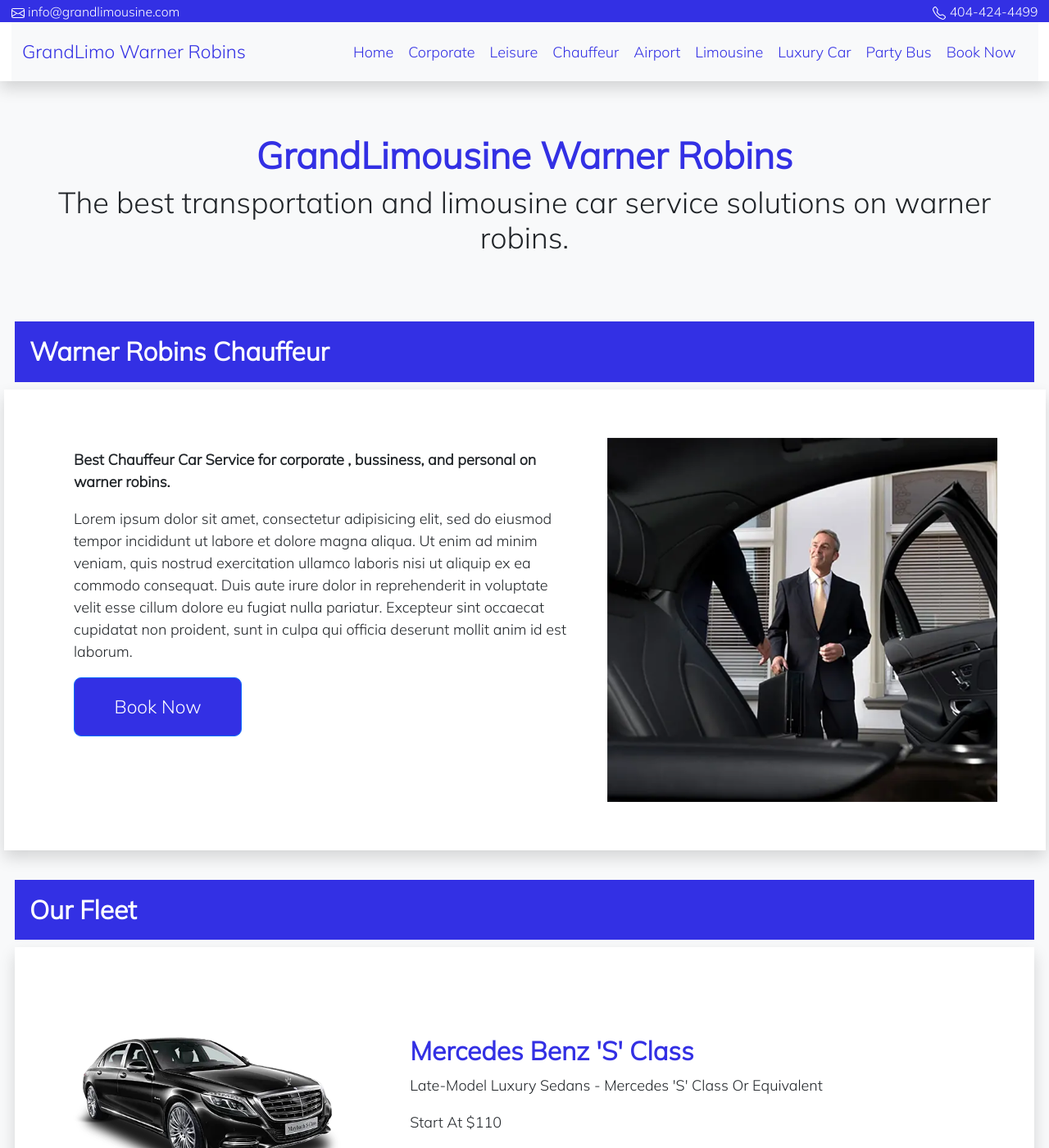
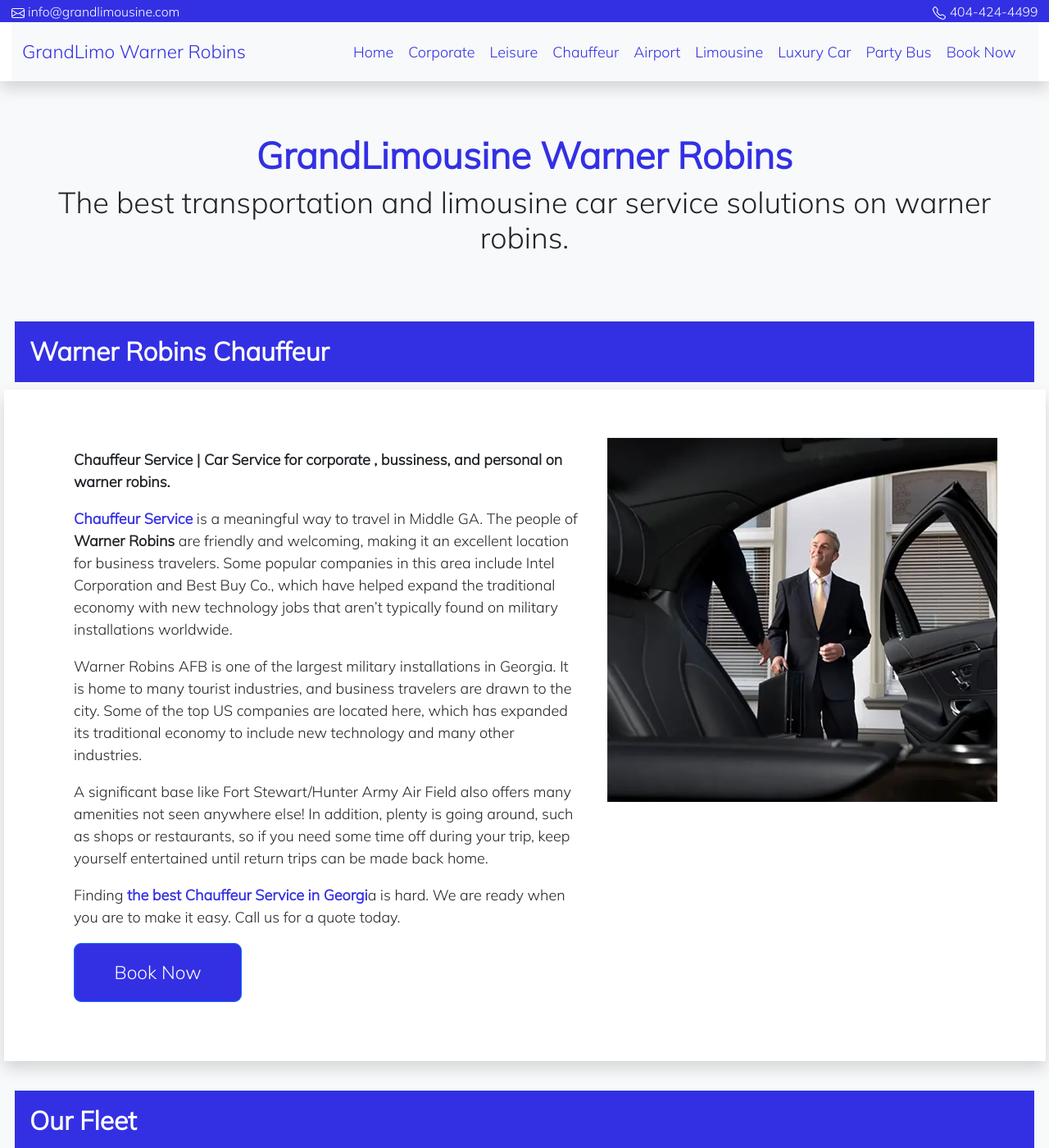
Before and after one commit to wynngrand/grandlimowarner-robins, a Jekyll site: the page built from _posts/2022-08-09-chauffeur.md, in a window 1280 px wide and 1400 px high. Shown: the whole window at 82% size. Built offline with Jekyll 4.4.1, drawn with Linux system fonts in a browser that asks for light colours; some of the changed text lies outside the part shown.

Commit message:
Update from Forestry.io wynngrand updated _posts/2022-08-09-chauffeur.md

```diff
--- a/_posts/2022-08-09-chauffeur.md
+++ b/_posts/2022-08-09-chauffeur.md
@@ -3,9 +3,15 @@ layout: post
 navname: Chauffeur
 permalink: "/chauffeur.html"
 title: Warner Robins Chauffeur
-description: Best Chauffeur Car Service for corporate , bussiness, and personal on
-  warner robins.
+description: Chauffeur Service  | Car Service for corporate , bussiness, and personal
+  on warner robins.
 cover: "/assets/img/macon Sight Seeing Service.webp"
 
 ---
-Lorem ipsum dolor sit amet, consectetur adipisicing elit, sed do eiusmod tempor incididunt ut labore et dolore magna aliqua. Ut enim ad minim veniam, quis nostrud exercitation ullamco laboris nisi ut aliquip ex ea commodo consequat. Duis aute irure dolor in reprehenderit in voluptate velit esse cillum dolore eu fugiat nulla pariatur. Excepteur sint occaecat cupidatat non proident, sunt in culpa qui officia deserunt mollit anim id est laborum.
+[**Chauffeur Service**](/chauffeur.html "Chauffeur Service") is a meaningful way to travel in Middle GA. The people of **Warner Robins** are friendly and welcoming, making it an excellent location for business travelers. Some popular companies in this area include Intel Corporation and Best Buy Co., which have helped expand the traditional economy with new technology jobs that aren't typically found on military installations worldwide.
+
+Warner Robins AFB is one of the largest military installations in Georgia. It is home to many tourist industries, and business travelers are drawn to the city. Some of the top US companies are located here, which has expanded its traditional economy to include new technology and many other industries.
+
+A significant base like Fort Stewart/Hunter Army Air Field also offers many amenities not seen anywhere else! In addition, plenty is going around, such as shops or restaurants, so if you need some time off during your trip, keep yourself entertained until return trips can be made back home.
+
+Finding [**the best Chauffeur Service in Georgi**](/chauffeur.html "Chauffeur georgia")a is hard. We are ready when you are to make it easy. Call us for a quote today.
```
